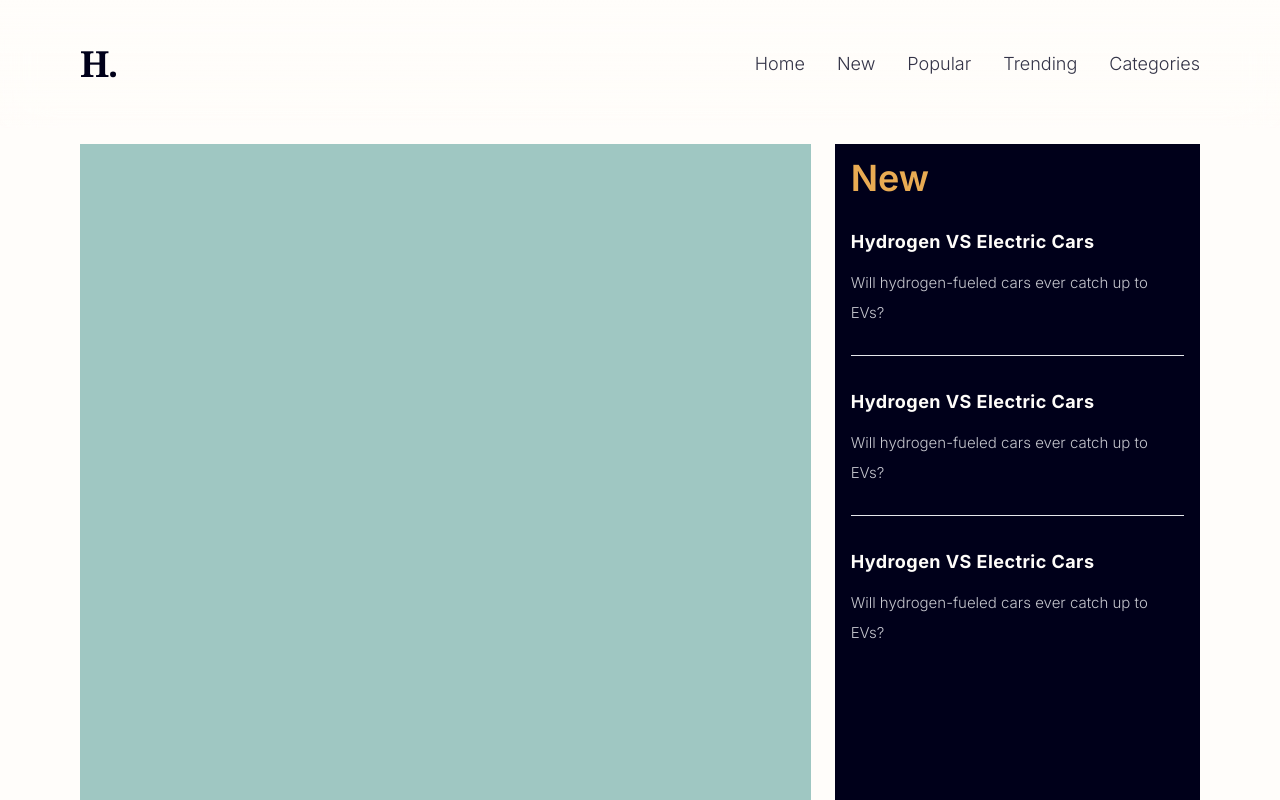
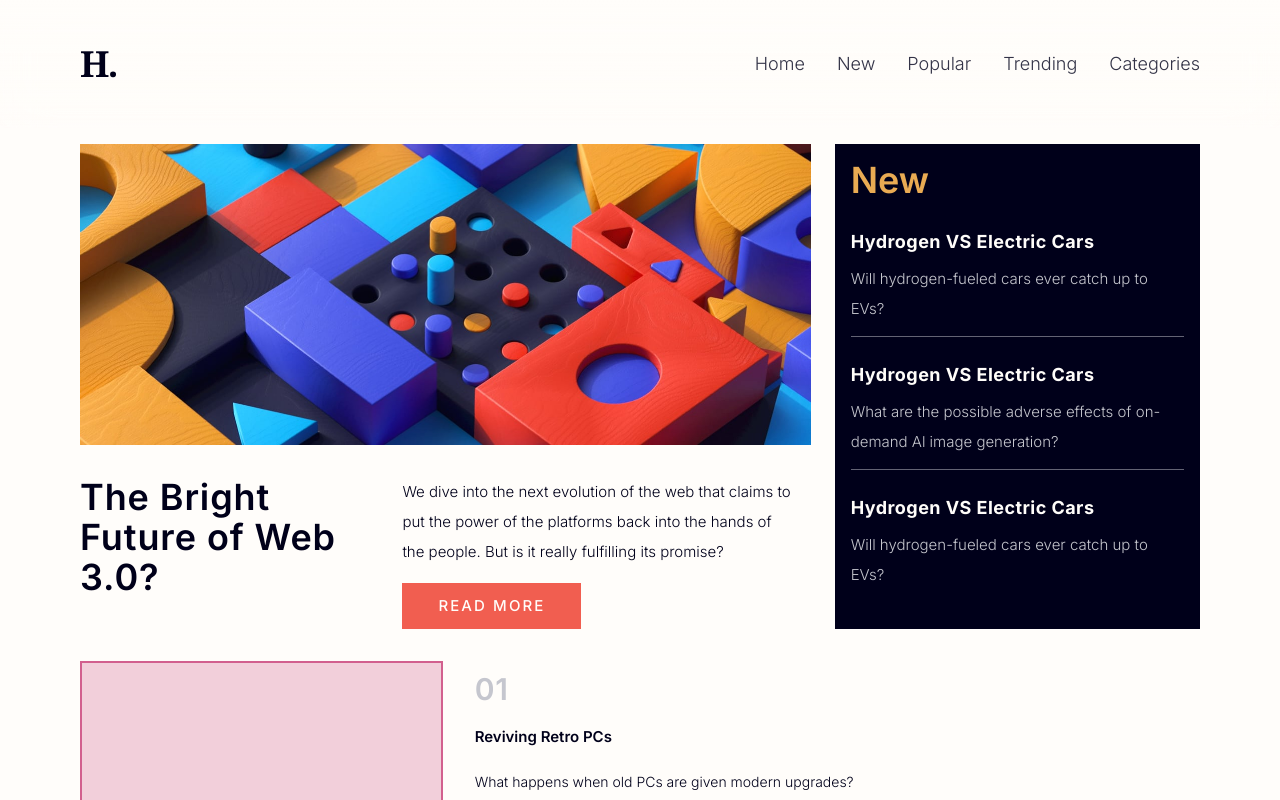
Before and after one commit to Alexjoshua14/Helios-Daily, a Next.js app: page / in a window 1280 px wide. Shown: the top 800 px of the page. Built offline with nearby package versions, Linux system fonts and the light colour scheme.

Commit message:
Implement layout for larger screen sizes

```diff
--- a/src/components/homePage/headline/headlineArticle.tsx
+++ b/src/components/homePage/headline/headlineArticle.tsx
@@ -1,5 +1,6 @@
 import ReadMore from '@/components/buttons/readMore'
 import { FC } from 'react'
+import Image from 'next/image'
 
 interface HeadlineArticleProps {
 
@@ -7,16 +8,20 @@ interface HeadlineArticleProps {
 
 const HeadlineArticle: FC<HeadlineArticleProps> = ({ }) => {
   return (
-    <div className="flex flex-col gap-4">
-      <div className="w-full aspect-square bg-teal-700/40">
+    <div className="flex flex-col gap-4 md:gap-8 ">
+      <div className="relative w-full aspect-[8/7] sm:aspect-[2.43] bg-teal-700/40">
+        <Image src="/images/image-web-3-mobile.jpg" alt="Web 3.0" fill className="sm:hidden object-cover" />
+        <Image src="/images/image-web-3-desktop.jpg" alt="Web 3.0" fill className="hidden sm:block object-cover" />
+      </div>
 
-      </div>
-      <div className="pr-14">
+      <div className="flex flex-col sm:flex-row gap-4 md:gap-6">
+        <div className="sm:w-2/5 pr-14 sm:pr-0 md:pr-2">
           <h1>
             The Bright Future of Web 3.0?
           </h1>
         </div>
 
+        <div className="sm:w-3/5 flex flex-col gap-4 md:justify-between md:px-4">
           <div className="w-full text-secondary">
             <p>
               {`We dive into the next evolution of the web that claims to put the power of the platforms back into the hands of the people. But is it really fulfilling its promise?`}
@@ -27,6 +32,8 @@ const HeadlineArticle: FC<HeadlineArticleProps> = ({ }) => {
             <ReadMore url="/" />
           </div>
         </div>
+      </div>
+    </div>
   )
 }
 
--- a/src/components/homePage/new/newArticleItem.tsx
+++ b/src/components/homePage/new/newArticleItem.tsx
@@ -11,7 +11,7 @@ interface NewArticleItemProps extends HTMLAttributes<HTMLDivElement> {
 
 const NewArticleItem: FC<NewArticleItemProps> = ({ title, description, image, url, className, lastArticle = false, ...props }) => {
   return (
-    <div className={cn(`w-full h-40 py-8 grid grid-rows-[1fr_2fr] gap-3 ${!lastArticle && "border-b-[1px] border-b-slate-500/50}"}`, className)}>
+    <div className={cn(`w-full py-3 flex flex-col gap-2 ${!lastArticle && "border-b-[1px] border-b-light-grey-blue/50"}`, className)}>
       <div className="text-light-primary">
         <h3>
           {title}
--- a/src/components/homePage/new/newArticles.tsx
+++ b/src/components/homePage/new/newArticles.tsx
@@ -7,11 +7,11 @@ interface NewArticlesProps {
 
 const NewArticles: FC<NewArticlesProps> = ({ }) => {
   return (
-    <div className="h-auto p-4 flex flex-col bg-dark-blue">
-      <h2 className="text-4xl leading-none font-semibold text-soft-orange">New</h2>
-      <div className="grid grid-rows-[1fr_1fr_1fr]">
+    <div className="p-4 flex flex-col gap-4 bg-dark-blue">
+      <h2 className="text-4xl font-semibold text-soft-orange">New</h2>
+      <div className="flex flex-col gap-3">
         <NewArticleItem title="Hydrogen VS Electric Cars" description="Will hydrogen-fueled cars ever catch up to EVs?" image="" url="/" />
-        <NewArticleItem title="Hydrogen VS Electric Cars" description="Will hydrogen-fueled cars ever catch up to EVs?" image="" url="/" />
+        <NewArticleItem title="Hydrogen VS Electric Cars" description="What are the possible adverse effects of on-demand Al image generation?" image="" url="/" />
         <NewArticleItem title="Hydrogen VS Electric Cars" description="Will hydrogen-fueled cars ever catch up to EVs?" image="" url="/" lastArticle />
       </div>
     </div>
```
Lines whose indentation alone changed are shown as unchanged.
